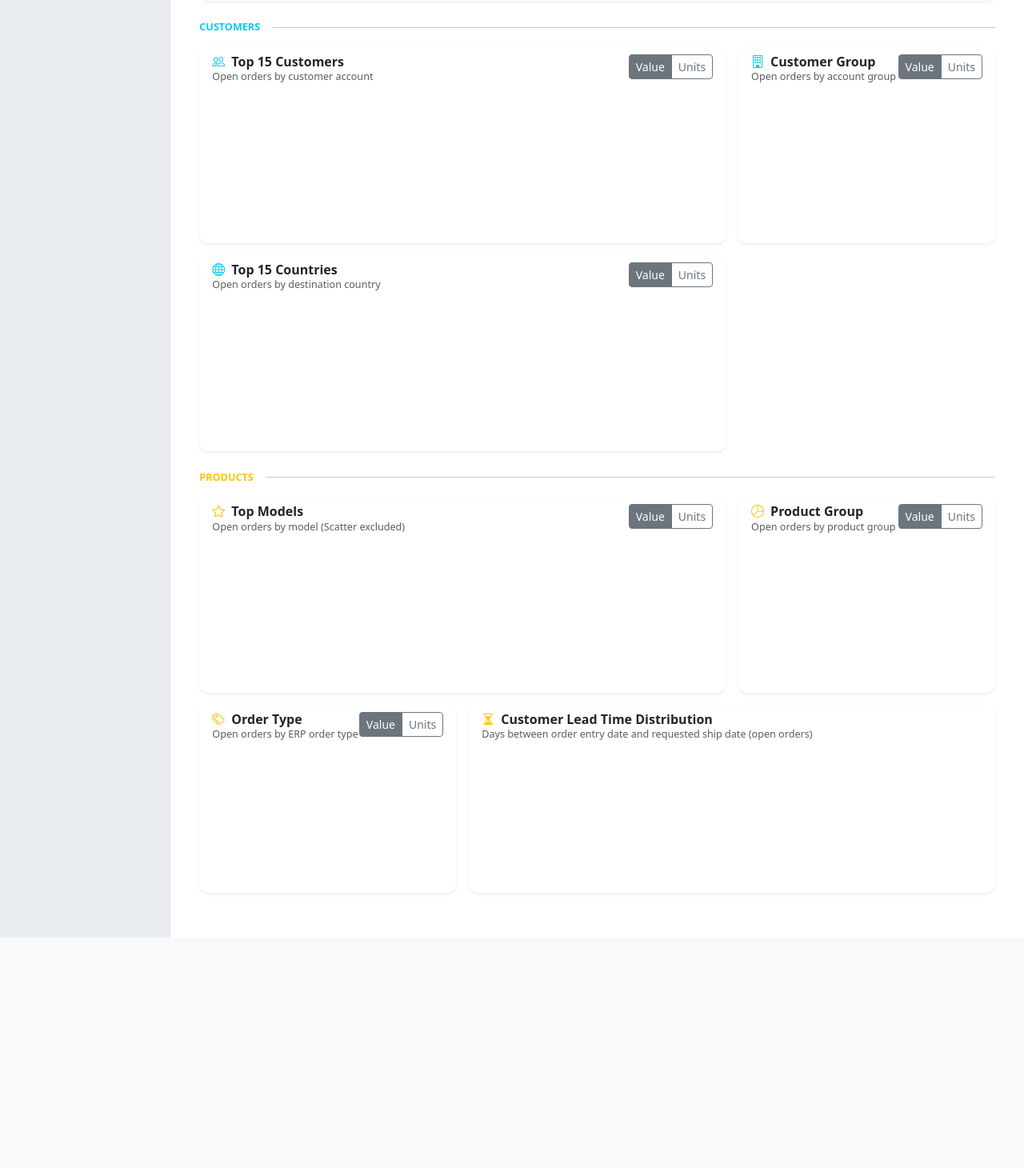
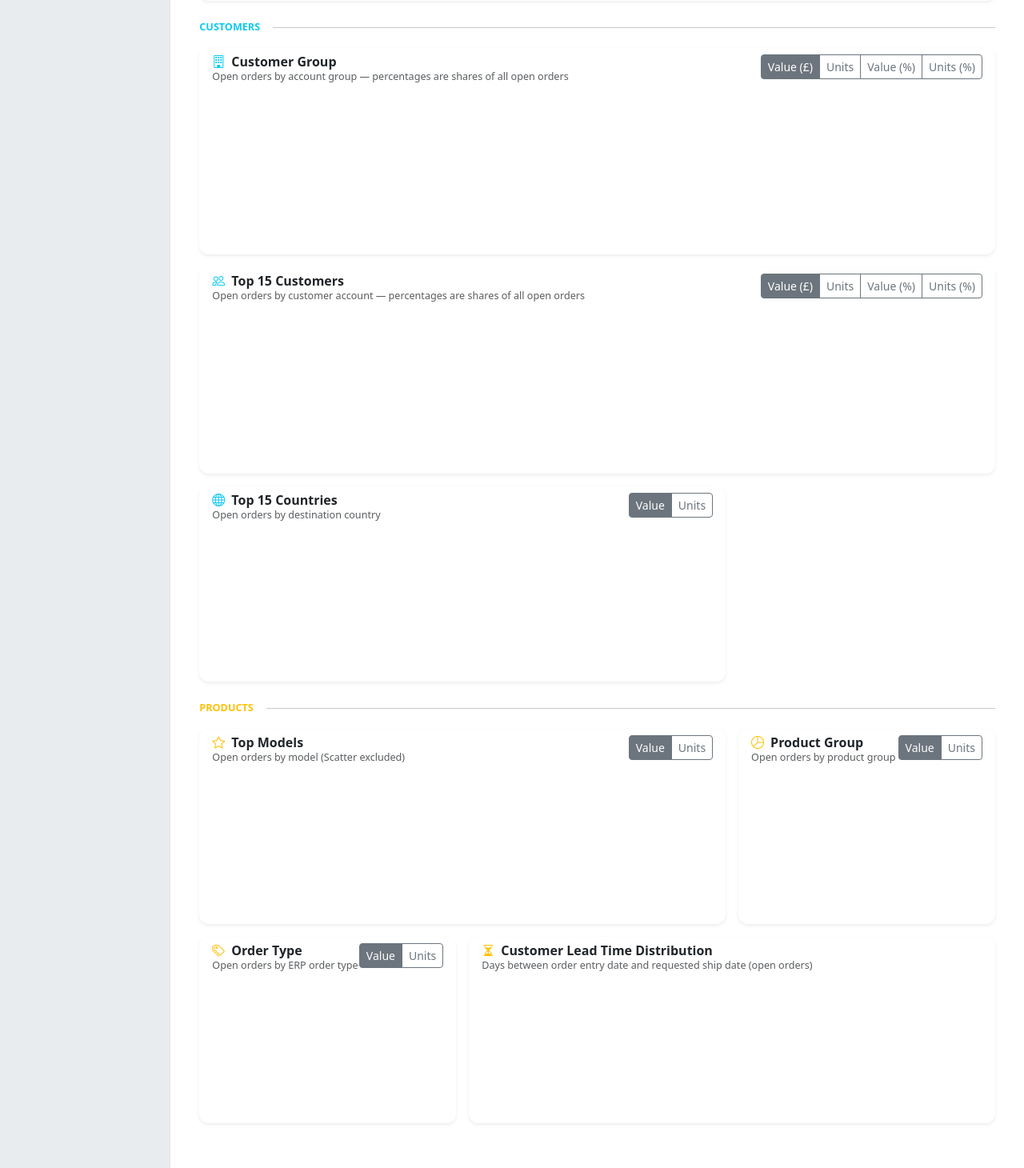
Before and after one commit to KeironTJ/Planning-Web-Project, a Python web app: template planning_app/app/templates/orders/dashboard.html in a window 1280 px wide. Shown: the part 777-2237 px from the top of the page at 80% size. Before the commit the page ends 1949 px from the top, so only its background shows below. Run offline with Jinja, Linux system fonts and the light colour scheme; the template is opened without the code that fills it, so the values that code supplies are empty; a map, chart or similar area stays blank.

Commit message:
feat: add percentage display options for customer group and individual charts

```diff
--- a/planning_app/app/static/js/components/chart.js
+++ b/planning_app/app/static/js/components/chart.js
@@ -26,12 +26,17 @@ const CHART_PALETTE = [
  * @param {Array}   unitsData   - dataset array for units mode
  * @param {string}  [axis]      - Chart.js parsed axis key: 'y' (default) or 'x' for horizontal bars
  * @param {boolean} [isDoughnut] - true for doughnut/pie (tooltip uses ctx.label not ctx.parsed[axis])
+ * @param {{buttonId: string, totalValue: number, unitsButtonId?: string, totalUnits?: number}} [percentage] - optional value and units share modes
  */
-function wireValueUnitsToggle(chart, valueBtnId, unitsBtnId, valueData, unitsData, axis, isDoughnut) {
+function wireValueUnitsToggle(chart, valueBtnId, unitsBtnId, valueData, unitsData, axis, isDoughnut, percentage) {
     const valBtn = document.getElementById(valueBtnId);
     const uniBtn = document.getElementById(unitsBtnId);
     if (!valBtn || !uniBtn) return;
     const a = axis || 'y';
+    const percentBtn = percentage ? document.getElementById(percentage.buttonId) : null;
+    const unitsPercentBtn = percentage && percentage.unitsButtonId
+        ? document.getElementById(percentage.unitsButtonId) : null;
+    const originalTickCallback = percentage ? chart.options.scales[a].ticks.callback : null;
 
     function makeTooltip(useUnits) {
         if (isDoughnut) {
@@ -44,17 +49,36 @@ function wireValueUnitsToggle(chart, valueBtnId, unitsBtnId, valueData, unitsDat
             : { label: ctx => '\u00a3' + ctx.parsed[a].toLocaleString() };
     }
 
-    function activate(useUnits) {
-        chart.data.datasets[0].data  = useUnits ? unitsData : valueData;
-        chart.data.datasets[0].label = useUnits ? 'Units' : 'Value (\u00a3)';
-        chart.options.plugins.tooltip = { callbacks: makeTooltip(useUnits) };
+    function activate(useUnits, usePercent = false) {
+        const data = useUnits ? unitsData : valueData;
+        const total = usePercent ? (useUnits ? percentage.totalUnits : percentage.totalValue) : null;
+        chart.data.datasets[0].data = usePercent
+            ? data.map(value => total === 0 ? 0 : value / total * 100)
+            : data;
+        chart.data.datasets[0].label = usePercent
+            ? (useUnits ? 'Units (%)' : 'Value (%)')
+            : useUnits ? 'Units' : 'Value (\u00a3)';
+        chart.options.plugins.tooltip = {
+            callbacks: usePercent
+                ? { label: ctx => ctx.parsed[a].toFixed(1) + (useUnits ? '% of open units' : '% of open order value') }
+                : makeTooltip(useUnits),
+        };
+        if (percentage) {
+            chart.options.scales[a].ticks.callback = usePercent
+                ? value => Number(value).toLocaleString() + '%'
+                : originalTickCallback;
+        }
         chart.update();
-        valBtn.classList.toggle('active', !useUnits);
-        uniBtn.classList.toggle('active', useUnits);
+        valBtn.classList.toggle('active', !useUnits && !usePercent);
+        uniBtn.classList.toggle('active', useUnits && !usePercent);
+        if (percentBtn) percentBtn.classList.toggle('active', usePercent && !useUnits);
+        if (unitsPercentBtn) unitsPercentBtn.classList.toggle('active', usePercent && useUnits);
     }
 
     valBtn.addEventListener('click', () => activate(false));
     uniBtn.addEventListener('click', () => activate(true));
+    if (percentBtn) percentBtn.addEventListener('click', () => activate(false, true));
+    if (unitsPercentBtn) unitsPercentBtn.addEventListener('click', () => activate(true, true));
 }
 
 window.CHART_PALETTE        = CHART_PALETTE;
--- a/planning_app/app/static/js/modules/orders.js
+++ b/planning_app/app/static/js/modules/orders.js
@@ -135,9 +135,20 @@ document.addEventListener('DOMContentLoaded', function () {
         const custChart = new Chart(custCanvas, {
             type: 'bar',
             data: { labels: custLabels, datasets: [{ label: 'Value (\u00a3)', data: custValues, backgroundColor: 'rgba(13,202,240,.65)', borderRadius: 4 }] },
-            options: { indexAxis: 'y', responsive: true, plugins: { legend: { display: false }, tooltip: { callbacks: { label: ctx => '\u00a3' + ctx.parsed.x.toLocaleString() } } }, scales: { x: { beginAtZero: true } } },
+            options: {
+                indexAxis: 'y',
+                responsive: true,
+                maintainAspectRatio: false,
+                plugins: { legend: { display: false }, tooltip: { callbacks: { label: ctx => '\u00a3' + ctx.parsed.x.toLocaleString() } } },
+                scales: {
+                    x: { beginAtZero: true },
+                    y: { ticks: { autoSkip: false } },
+                },
+            },
         });
-        toggle(custChart, 'btnCustomerValue', 'btnCustomerUnits', custValues, custUnits, 'x');
+        toggle(custChart, 'btnCustomerValue', 'btnCustomerUnits', custValues, custUnits, 'x', false,
+            { buttonId: 'btnCustomerPercent', totalValue: D.openTotals.value,
+                unitsButtonId: 'btnCustomerUnitsPercent', totalUnits: D.openTotals.units });
     }
 
     // ── Customer group horizontal bar ─────────────────────────────────────
@@ -149,9 +160,20 @@ document.addEventListener('DOMContentLoaded', function () {
         const cgChart = new Chart(cgCanvas, {
             type: 'bar',
             data: { labels: cgLabels, datasets: [{ label: 'Value (\u00a3)', data: cgValues, backgroundColor: PALETTE, borderRadius: 4 }] },
-            options: { indexAxis: 'y', responsive: true, plugins: { legend: { display: false }, tooltip: { callbacks: { label: ctx => '\u00a3' + ctx.parsed.x.toLocaleString() } } }, scales: { x: { beginAtZero: true } } },
+            options: {
+                indexAxis: 'y',
+                responsive: true,
+                maintainAspectRatio: false,
+                plugins: { legend: { display: false }, tooltip: { callbacks: { label: ctx => '\u00a3' + ctx.parsed.x.toLocaleString() } } },
+                scales: {
+                    x: { beginAtZero: true },
+                    y: { ticks: { autoSkip: false } },
+                },
+            },
         });
-        toggle(cgChart, 'btnCustGrpValue', 'btnCustGrpUnits', cgValues, cgUnits, 'x');
+        toggle(cgChart, 'btnCustGrpValue', 'btnCustGrpUnits', cgValues, cgUnits, 'x', false,
+            { buttonId: 'btnCustGrpPercent', totalValue: D.openTotals.value,
+                unitsButtonId: 'btnCustGrpUnitsPercent', totalUnits: D.openTotals.units });
     }
 
     // ── By country horizontal bar ─────────────────────────────────────────
--- a/planning_app/app/templates/orders/dashboard.html
+++ b/planning_app/app/templates/orders/dashboard.html
@@ -177,39 +177,51 @@
   <hr class="flex-grow-1 my-0 opacity-25">
 </div>
 
-{# By Customer + Customer Group #}
+{# Customer Group #}
 <div class="row g-3 mb-3">
-  <div class="col-lg-8">
+  <div class="col-12">
     <div class="card border-0 shadow-sm h-100">
-      <div class="card-header bg-transparent border-0 pb-0 d-flex justify-content-between align-items-start">
+      <div class="card-header bg-transparent border-0 pb-0 d-flex justify-content-between align-items-start flex-wrap gap-2">
         <div>
-          <h6 class="mb-0 fw-semibold"><i class="bi bi-people me-2 text-info"></i>Top 15 Customers</h6>
-          <p class="text-muted small mb-0">Open orders by customer account</p>
+          <h6 class="mb-0 fw-semibold"><i class="bi bi-building me-2 text-info"></i>Customer Group</h6>
+          <p class="text-muted small mb-0">Open orders by account group — percentages are shares of all open orders</p>
         </div>
         <div class="btn-group btn-group-sm">
-          <button class="btn btn-outline-secondary active" id="btnCustomerValue">Value</button>
-          <button class="btn btn-outline-secondary" id="btnCustomerUnits">Units</button>
+          <button class="btn btn-outline-secondary active" id="btnCustGrpValue">Value (£)</button>
+          <button class="btn btn-outline-secondary" id="btnCustGrpUnits">Units</button>
+          <button class="btn btn-outline-secondary" id="btnCustGrpPercent">Value (%)</button>
+          <button class="btn btn-outline-secondary" id="btnCustGrpUnitsPercent">Units (%)</button>
         </div>
       </div>
       <div class="card-body">
-        <canvas id="chartCustomerValue" style="height:{{ [value_by_customer|length * 26, 160]|max }}px;"></canvas>
+        <div class="position-relative" style="height:{{ [by_customer_group|length * 24 + 50, 180]|max }}px;">
+          <canvas id="chartCustomerGroup"></canvas>
+        </div>
       </div>
     </div>
   </div>
-  <div class="col-lg-4">
+</div>
+
+{# By Customer #}
+<div class="row g-3 mb-3">
+  <div class="col-12">
     <div class="card border-0 shadow-sm h-100">
-      <div class="card-header bg-transparent border-0 pb-0 d-flex justify-content-between align-items-start">
+      <div class="card-header bg-transparent border-0 pb-0 d-flex justify-content-between align-items-start flex-wrap gap-2">
         <div>
-          <h6 class="mb-0 fw-semibold"><i class="bi bi-building me-2 text-info"></i>Customer Group</h6>
-          <p class="text-muted small mb-0">Open orders by account group</p>
+          <h6 class="mb-0 fw-semibold"><i class="bi bi-people me-2 text-info"></i>Top 15 Customers</h6>
+          <p class="text-muted small mb-0">Open orders by customer account — percentages are shares of all open orders</p>
         </div>
         <div class="btn-group btn-group-sm">
-          <button class="btn btn-outline-secondary active" id="btnCustGrpValue">Value</button>
-          <button class="btn btn-outline-secondary" id="btnCustGrpUnits">Units</button>
+          <button class="btn btn-outline-secondary active" id="btnCustomerValue">Value (£)</button>
+          <button class="btn btn-outline-secondary" id="btnCustomerUnits">Units</button>
+          <button class="btn btn-outline-secondary" id="btnCustomerPercent">Value (%)</button>
+          <button class="btn btn-outline-secondary" id="btnCustomerUnitsPercent">Units (%)</button>
         </div>
       </div>
       <div class="card-body">
-        <canvas id="chartCustomerGroup" style="height:{{ [by_customer_group|length * 28, 160]|max }}px;"></canvas>
+        <div class="position-relative" style="height:{{ [value_by_customer|length * 24 + 50, 180]|max }}px;">
+          <canvas id="chartCustomerValue"></canvas>
+        </div>
       </div>
     </div>
   </div>
@@ -342,6 +354,7 @@
 {% block scripts %}
 <script>
 window.ORDERS_DASH_DATA = {
+  openTotals:     { value: {{ summary.total_value | tojson }}, units: {{ summary.total_units | tojson }} },
   dueByWeek:       {{ due_by_week | tojson }},
   intakeOverTime:  {{ intake_over_time | tojson }},
   valueByCustomer: {{ value_by_customer | tojson }},
```
